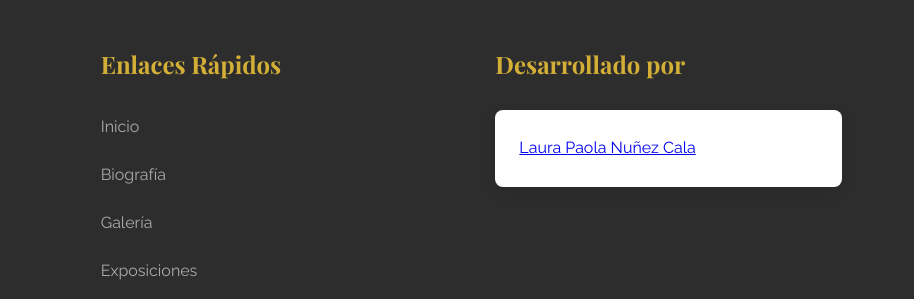
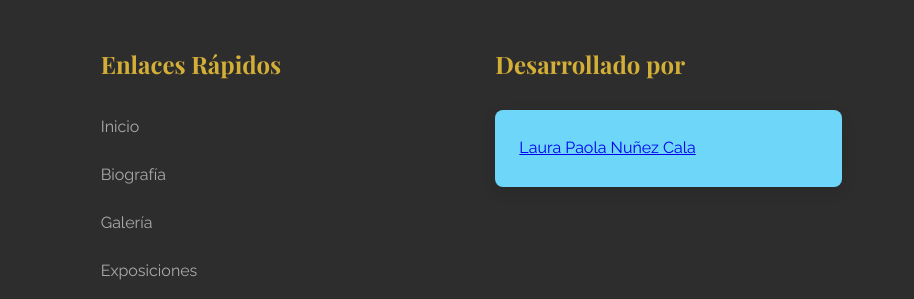
Before and after one commit to Ichlaura/RubyNunez, a plain HTML site: page index.html in a window 1280 px wide. Shown: the part 3985-4284 px from the top of the page, 366-1280 px from the left. Drawn offline with nearby package versions, Linux system fonts and the light colour scheme; a script that the page names is missing; a web font is replaced by a local one.

Commit message:
initial commit

```diff
--- a/styles/index.css
+++ b/styles/index.css
@@ -556,7 +556,7 @@ footer {
 }
 
 .linkedin-badge-container {
-    background-color: white;
+    background-color: rgb(109, 214, 249);
     padding: 1.5rem;
     border-radius: 8px;
     box-shadow: 0 5px 15px rgba(0, 0, 0, 0.1);
```
